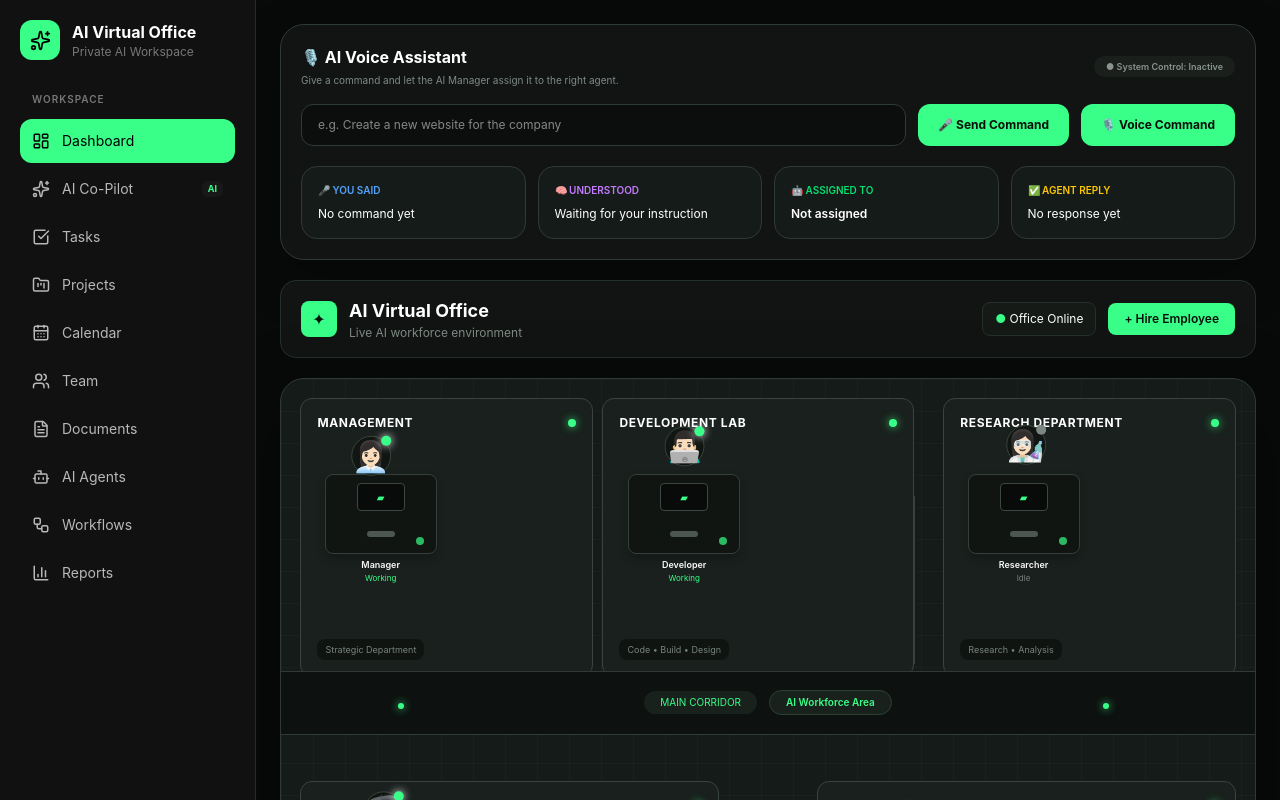
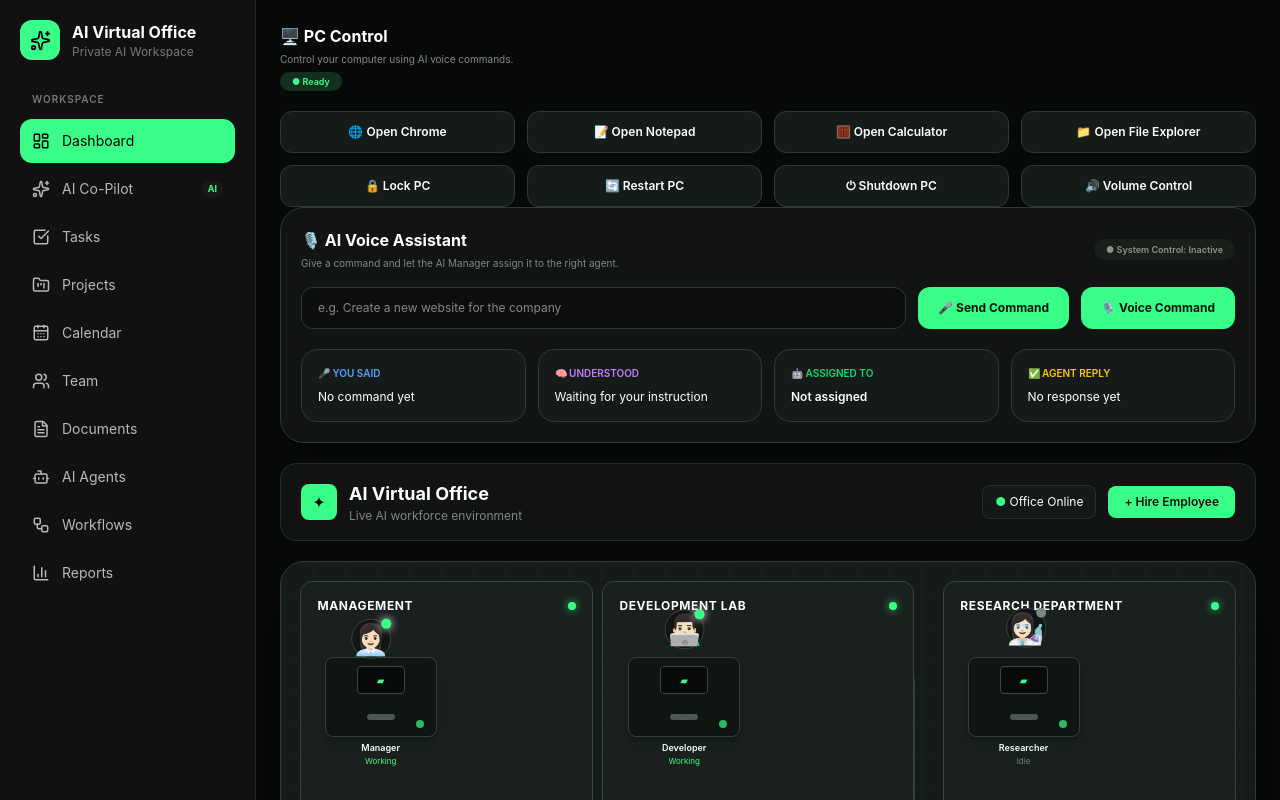
Before and after one commit to Zeboo/ai-office-assistant, a React (Vite) app: page / in a window 1280 px wide. Shown: the top 800 px of the page. Built offline with nearby package versions, Linux system fonts and the light colour scheme.

Commit message:
Complete Virtual Office frontend functionality and theme

```diff
--- a/src/components/VirtualOffice.tsx
+++ b/src/components/VirtualOffice.tsx
@@ -541,6 +541,9 @@ else if (
   return (
     <div
       className="min-h-screen overflow-hidden p-6"
+
+
+
       style={{
         backgroundColor: dark
           ? "#080a09"
@@ -550,6 +553,192 @@ else if (
           : "#17201b",
       }}
     >
+    {/* PC CONTROL */}
+<h2 className="text-base font-bold">
+  🖥️ PC Control
+</h2>
+<p
+  className="mt-1 text-[10px]"
+  style={{
+    color: dark ? "#7f8b84" : "#6b756f",
+  }}
+>
+  Control your computer using AI voice commands.
+</p>
+<span
+  className="rounded-full px-3 py-1 text-[9px] font-semibold"
+  style={{
+    backgroundColor: dark ? "#12301f" : "#e2f8ea",
+    color: "#39ff88",
+  }}
+>
+  ● Ready
+</span>
+<div className="mt-5 grid grid-cols-2 gap-3 md:grid-cols-4">
+
+<button
+  type="button"
+  onClick={() => {
+    setAssistantLog({
+      command: "Open Chrome",
+      understood: "Open browser command",
+      assignedTo: "Computer Agent",
+      response: "Computer Agent received the command to open Chrome.",
+      systemControl: "Active",
+    });
+  }}
+  className="rounded-xl border px-4 py-3 text-xs font-semibold transition hover:scale-[1.02]"
+  style={{
+    backgroundColor: dark ? "#151b18" : "#f6f8f7",
+    borderColor: dark ? "#303a35" : "#d7ded9",
+  }}
+>
+  🌐 Open Chrome
+</button>
+
+<button
+  type="button"
+  onClick={() => {
+    setAssistantLog({
+      command: "Open Notepad",
+      understood: "Open Notepad command",
+      assignedTo: "Computer Agent",
+      response: "Computer Agent received the command to open Notepad.",
+      systemControl: "Active",
+    });
+  }}
+  className="rounded-xl border px-4 py-3 text-xs font-semibold transition hover:scale-[1.02]"
+  style={{
+    backgroundColor: dark ? "#151b18" : "#f6f8f7",
+    borderColor: dark ? "#303a35" : "#d7ded9",
+  }}
+>
+  📝 Open Notepad
+</button>
+
+<button
+  type="button"
+  onClick={() => {
+    setAssistantLog({
+      command: "Open Calculator",
+      understood: "Open Calculator command",
+      assignedTo: "Computer Agent",
+      response: "Computer Agent received the command to open Calculator.",
+      systemControl: "Active",
+    });
+  }}
+  className="rounded-xl border px-4 py-3 text-xs font-semibold transition hover:scale-[1.02]"
+  style={{
+    backgroundColor: dark ? "#151b18" : "#f6f8f7",
+    borderColor: dark ? "#303a35" : "#d7ded9",
+  }}
+>
+  🧮 Open Calculator
+</button>
+
+<button
+  type="button"
+  onClick={() => {
+    setAssistantLog({
+      command: "Open File Explorer",
+      understood: "Open File Explorer command",
+      assignedTo: "Computer Agent",
+      response: "Computer Agent received the command to open File Explorer.",
+      systemControl: "Active",
+    });
+  }}
+  className="rounded-xl border px-4 py-3 text-xs font-semibold transition hover:scale-[1.02]"
+  style={{
+    backgroundColor: dark ? "#151b18" : "#f6f8f7",
+    borderColor: dark ? "#303a35" : "#d7ded9",
+  }}
+>
+  📁 Open File Explorer
+</button>
+
+
+<button
+  type="button"
+  onClick={() => {
+    setAssistantLog({
+      command: "Lock PC",
+      understood: "Lock computer command",
+      assignedTo: "Computer Agent",
+      response: "Computer Agent received the command to lock the PC.",
+      systemControl: "Active",
+    });
+  }}
+  className="rounded-xl border px-4 py-3 text-xs font-semibold transition hover:scale-[1.02]"
+  style={{
+    backgroundColor: dark ? "#151b18" : "#f6f8f7",
+    borderColor: dark ? "#303a35" : "#d7ded9",
+  }}
+>
+  🔒 Lock PC
+</button>
+
+<button
+  type="button"
+  onClick={() => {
+    setAssistantLog({
+      command: "Restart PC",
+      understood: "Restart computer command",
+      assignedTo: "Computer Agent",
+      response: "Computer Agent received the command to restart the PC.",
+      systemControl: "Active",
+    });
+  }}
+  className="rounded-xl border px-4 py-3 text-xs font-semibold transition hover:scale-[1.02]"
+  style={{
+    backgroundColor: dark ? "#151b18" : "#f6f8f7",
+    borderColor: dark ? "#303a35" : "#d7ded9",
+  }}
+>
+  🔄 Restart PC
+</button>
+
+<button
+  type="button"
+  onClick={() => {
+    setAssistantLog({
+      command: "Shutdown PC",
+      understood: "Shutdown computer command",
+      assignedTo: "Computer Agent",
+      response: "Computer Agent received the command to shut down the PC.",
+      systemControl: "Active",
+    });
+  }}
+  className="rounded-xl border px-4 py-3 text-xs font-semibold transition hover:scale-[1.02]"
+  style={{
+    backgroundColor: dark ? "#151b18" : "#f6f8f7",
+    borderColor: dark ? "#303a35" : "#d7ded9",
+  }}
+>
+  ⏻ Shutdown PC
+</button>
+
+<button
+  type="button"
+  onClick={() => {
+    setAssistantLog({
+      command: "Volume Control",
+      understood: "Computer volume control command",
+      assignedTo: "Computer Agent",
+      response: "Computer Agent received the volume control command.",
+      systemControl: "Active",
+    });
+  }}
+  className="rounded-xl border px-4 py-3 text-xs font-semibold transition hover:scale-[1.02]"
+  style={{
+    backgroundColor: dark ? "#151b18" : "#f6f8f7",
+    borderColor: dark ? "#303a35" : "#d7ded9",
+  }}
+>
+  🔊 Volume Control
+</button>
+
+</div>
+
       {/* ========================= */}
       {/* MOVEMENT ANIMATIONS */}
       {/* ========================= */}
```
